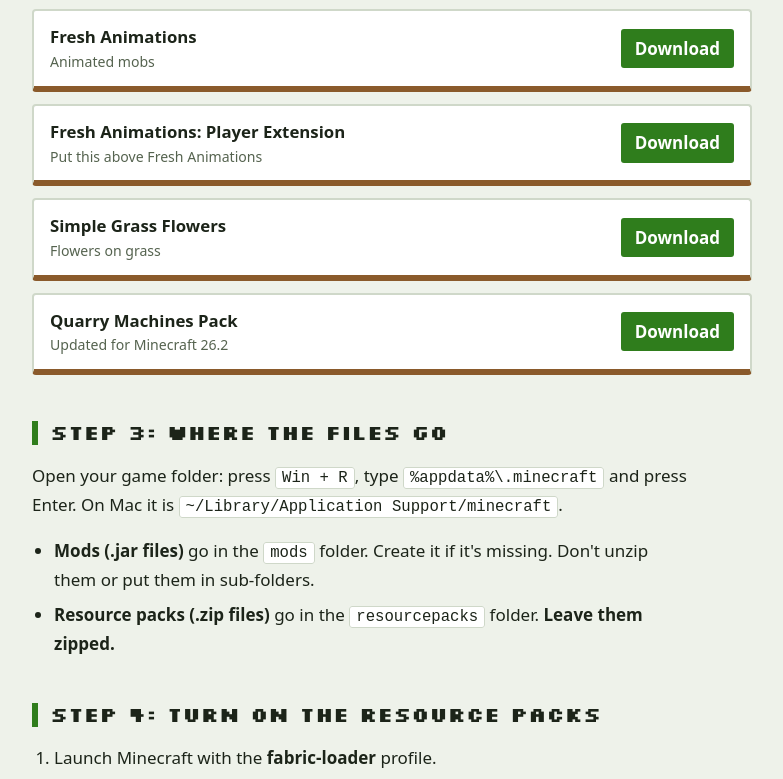
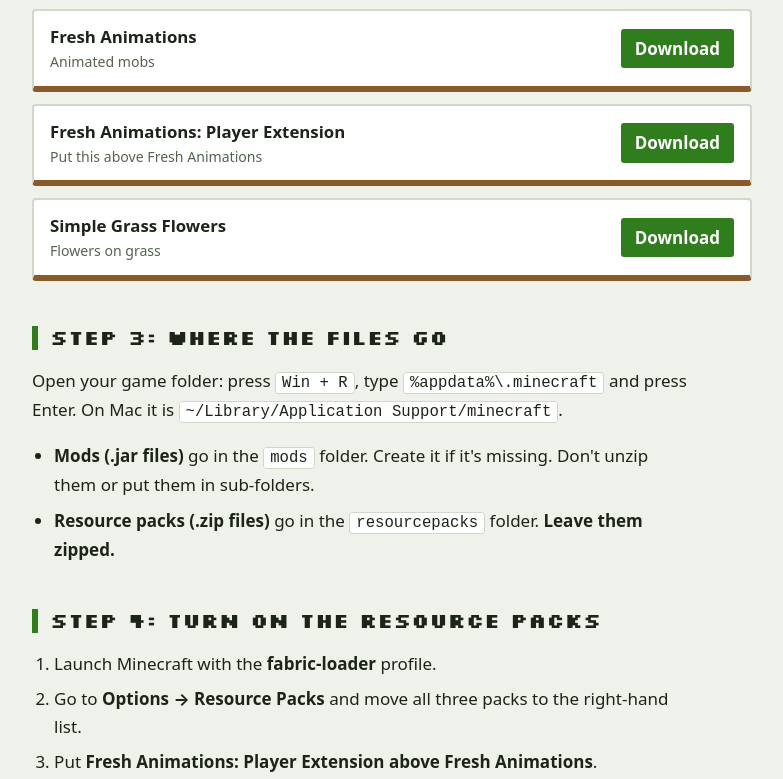
Before and after one commit to xMxJ90x/mc-mods-smp, a plain HTML site: page index.html in a window 1280 px wide. Shown: the part 3857-4636 px from the top of the page, without its empty margins (248-1031 px from the left). Drawn offline with Linux system fonts and the light colour scheme.

```diff
--- a/index.html
+++ b/index.html
@@ -55,7 +55,7 @@
 <a href="https://www.curseforge.com/minecraft/mc-mods/jei/download/9068092" target="_blank" rel="noopener noreferrer"><div><b>Just Enough Items (JEI)</b><small>Recipe and item browser (client-side)</small></div><span>Download</span></a>
 </div>
 <div class="note"><b>Important:</b> All mods in the download sections are for Minecraft 26.2 on Fabric. Do not substitute files from other Minecraft versions or loaders.</div>
-<h2>Resource packs</h2><div class="dl"><a href="https://www.curseforge.com/minecraft/texture-packs/fresh-animations/download/7854681" target="_blank" rel="noopener noreferrer"><div><b>Fresh Animations</b><small>Animated mobs</small></div><span>Download</span></a><a href="https://www.curseforge.com/minecraft/texture-packs/fa-player-extension/download/8245230" target="_blank" rel="noopener noreferrer"><div><b>Fresh Animations: Player Extension</b><small>Put this above Fresh Animations</small></div><span>Download</span></a><a href="https://www.curseforge.com/minecraft/texture-packs/simple-grass-flowers/download/8514351" target="_blank" rel="noopener noreferrer"><div><b>Simple Grass Flowers</b><small>Flowers on grass</small></div><span>Download</span></a><a href="https://github.com/xMxJ90x/mc-mods-smp/raw/main/files/QuarryMachinesPack_26.2.zip" target="_blank" rel="noopener noreferrer"><div><b>Quarry Machines Pack</b><small>Updated for Minecraft 26.2</small></div><span>Download</span></a></div>
+<h2>Resource packs</h2><div class="dl"><a href="https://www.curseforge.com/minecraft/texture-packs/fresh-animations/download/7854681" target="_blank" rel="noopener noreferrer"><div><b>Fresh Animations</b><small>Animated mobs</small></div><span>Download</span></a><a href="https://www.curseforge.com/minecraft/texture-packs/fa-player-extension/download/8245230" target="_blank" rel="noopener noreferrer"><div><b>Fresh Animations: Player Extension</b><small>Put this above Fresh Animations</small></div><span>Download</span></a><a href="https://www.curseforge.com/minecraft/texture-packs/simple-grass-flowers/download/8514351" target="_blank" rel="noopener noreferrer"><div><b>Simple Grass Flowers</b><small>Flowers on grass</small></div><span>Download</span></a></div>
 
 <h2>Step 3: Where the files go</h2>
 <p>Open your game folder: press <code>Win + R</code>, type <code>%appdata%\.minecraft</code> and press Enter. On Mac it is <code>~/Library/Application Support/minecraft</code>.</p>
```
